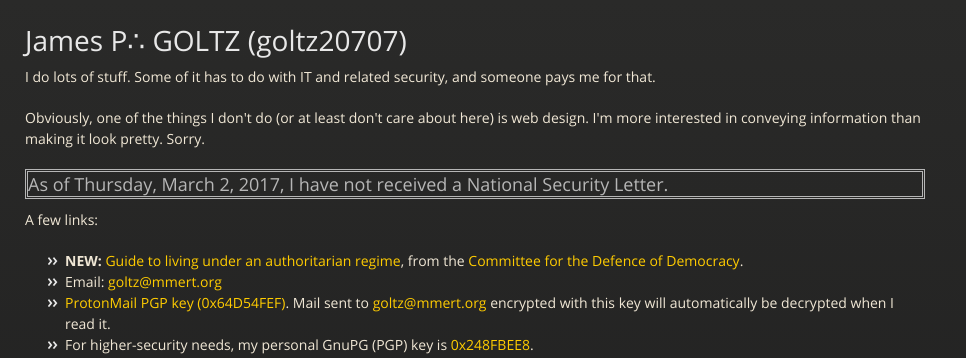
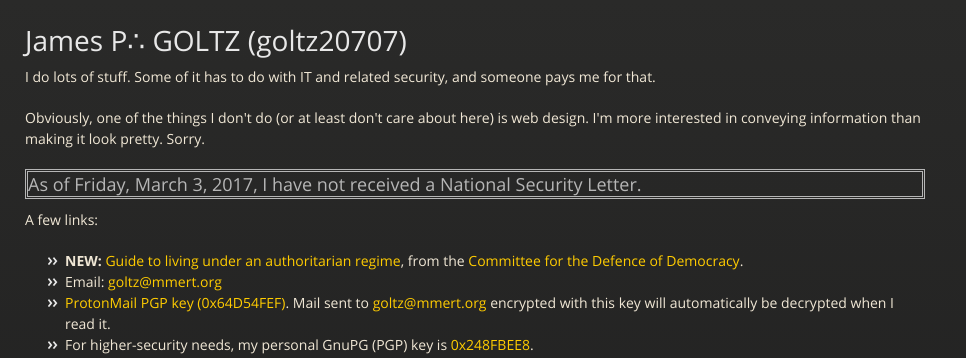
Before and after one commit to goltz20707/goltz20707.github.io, a Jekyll site: the page built from index.html, in a window 1280 px wide. Shown: the top 358 px of the page, without its empty margins (0-966 px from the left). Built offline with Jekyll 4.4.1, drawn with Linux system fonts in a browser that asks for light colours.

Commit message:
Update nsl.html

```diff
--- a/_includes/nsl.html
+++ b/_includes/nsl.html
@@ -4,6 +4,6 @@ date '+%A, %B %e, %Y,'
 
 <h3 style="border: double">As of
 
-Thursday, March  2, 2017,
+Friday, March  3, 2017,
 
 I have not received a National Security Letter.</h3>
```
